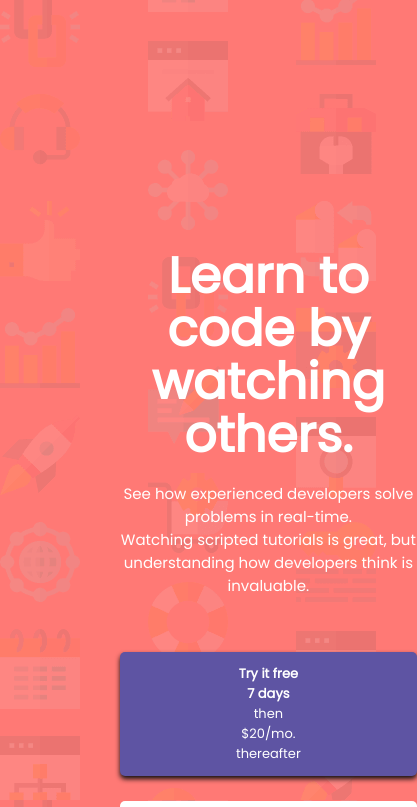
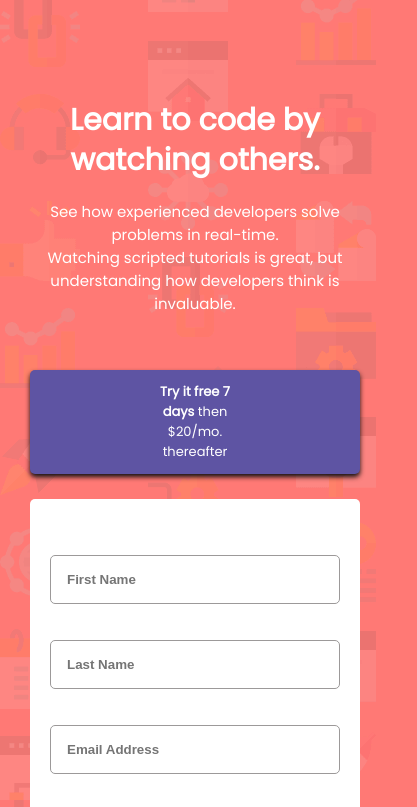
Before and after one commit to thefolake/Intro-component-with-sign-up-form, a plain HTML site: page index.html in a window 390 px wide. Shown: the top 807 px of the page, 417 px wide, since content can reach past the window. Drawn offline with Linux system fonts and the light colour scheme.

Commit message:
fix responsiveness for really small screens

```diff
--- a/index.css
+++ b/index.css
@@ -156,6 +156,10 @@ form {
 
     }
 
+    .left_container {
+        margin-top: 150px;
+    }
+
     .left_container p {
         font-size: 15px;
     }
@@ -168,3 +172,26 @@ form {
         margin: 25px auto;
     }
 }
+
+@media screen and (max-width: 500px) {
+    body {
+        margin: 0 30px;
+        padding: 0;
+    }
+
+    h1 {
+        font-size: 30px;
+        line-height: 40px;
+    }
+
+    .left_container {
+        margin-top: 100px;
+    }
+}
+
+@media screen and (max-width: 340px) {
+    body {
+        margin: 0 10px;
+        padding: 0;
+    }
+}
```
